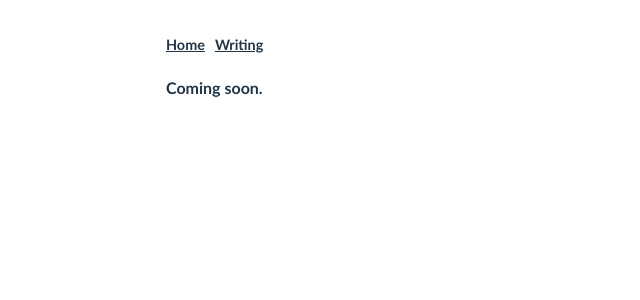
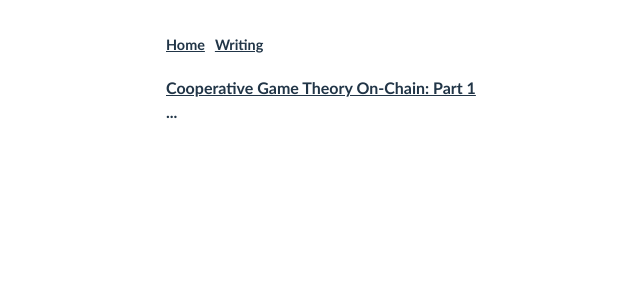
Before and after one commit to austin-yao/austin-yao.github.io, a React (Vite) app: page /writing in a window 1280 px wide. Shown: the top 300 px of the page, without its empty margins (66-706 px from the left). Built offline with nearby package versions, Linux system fonts and the light colour scheme.

Commit message:
added art1

```diff
--- a/src/components/writing.jsx
+++ b/src/components/writing.jsx
@@ -4,7 +4,8 @@ function Writing() {
     return (
         <div>
             <Header />
-            <b>Coming soon.</b>
+            <b><a href="https://mode.mirror.xyz/ZCSIB3AwHgUYcxMBDAX8s4KnYmrISiKbbrbfaxsMeM8">Cooperative Game Theory On-Chain: Part 1</a></b><br></br>
+            <b>...</b>
         </div>
     )
 }
```
